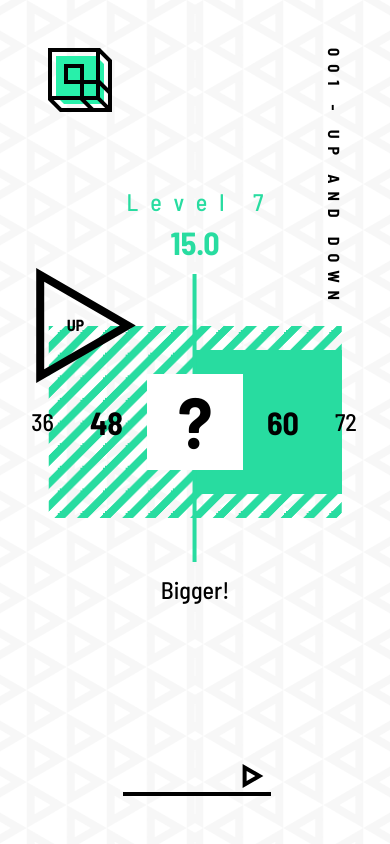
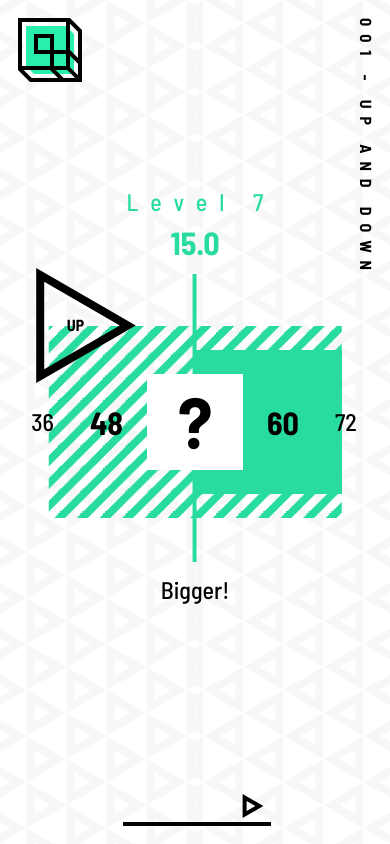
Before and after one commit to O-Kreator/BUMP, a React (Create React App) app: page /updown in a window 390 px wide. Built offline with nearby package versions, Linux system fonts and the light colour scheme.

Commit message:
build: add some media query in styles

```diff
--- a/src/components/game/GameBase.tsx
+++ b/src/components/game/GameBase.tsx
@@ -4,21 +4,49 @@ import { ReactComponent as LogoSvg } from '../../assets/logo.svg';
 
 const Logo = styled(LogoSvg)`
   position: absolute;
-  left: 48px;
-  top: 48px;
+  transition: .2s;
+
+  @media screen and (min-width: 768px) and (min-height: 576px) {
+    left: 48px; top: 48px;
+  }
+
+  @media screen and (max-width: 767px), screen and (max-height: 575px) {
+    left: 18px; top: 18px;
+  }
+
+  @media screen and (max-width: 375px), screen and (max-height: 568px) {
+    width: 32px; height: 32px;
+  }
+
 `;
 
 const GameTitle = styled.p`
   position: absolute;
+  transition: .2s;
+  margin: 0;
+
   writing-mode: vertical-rl;
   text-orientation: mixed;
-  right: 48px;
-  top: 48px;
-  margin: 0;
   font-weight: 900;
-  line-height: 1rem;
+
+  font-size: 1rem;
+  line-height: 12px;
   letter-spacing: 0.5em;
-  font-size: 1rem;
+
+  @media screen and (min-width: 768px) and (min-height: 576px) {
+    right: 48px; top: 48px;
+  }
+
+  @media screen and (max-width: 767px), screen and (max-height: 575px) {
+    right: 18px; top: 18px;
+  }
+
+  @media screen and (max-width: 375px), screen and (max-height: 568px) {
+    font-size: 0.75rem;
+    line-height: 9px;
+    letter-spacing: 0.3em;
+  }
+
 `;
 
 export default function GameBase(props: {
--- a/src/components/game/updown/index.tsx
+++ b/src/components/game/updown/index.tsx
@@ -38,18 +38,29 @@ const UnknownAnswer = styled.div`
 
 const NumberInputWrap = styled.div`
   ${HorizontallyCenter}
+  transition: .2s;
+
   width: 144px;
-  bottom: 48px;
+
+  @media screen and (min-width: 768px) and (min-height: 576px) {
+    bottom: 48px;
+  }
+
+  @media screen and (max-width: 767px), screen and (max-height: 575px) {
+    bottom: 18px;
+  }
+
 `;
 
 const NumberInput = styled.input`
   z-index: 30;
+  transition: .2s;
 
   font-weight: 500;
   font-size: 1.5rem;
   text-align: center;
 
-  width: 144px;
+  width: 100%;
   height: 32px;
   line-height: 28px;
 
@@ -64,11 +75,20 @@ const NumberInput = styled.input`
     -webkit-appearance: none;
     margin: 0;
   }
+
+  @media screen and (max-width: 375px), screen and (max-height: 568px) {
+    font-size: 1rem;
+    height: 24px;
+    border-bottom: 2px black solid;
+  }
 `;
 
 const NumberButton = styled.button`
+  z-index: 30;
+  transition: .2s;
+
   position: absolute;
-  z-index: 30;
+
   width: 32px;
   background-color: transparent;
   border: none;
```
Also changed, not shown: src/components/style/Reset.ts (+4 -4 lines).
